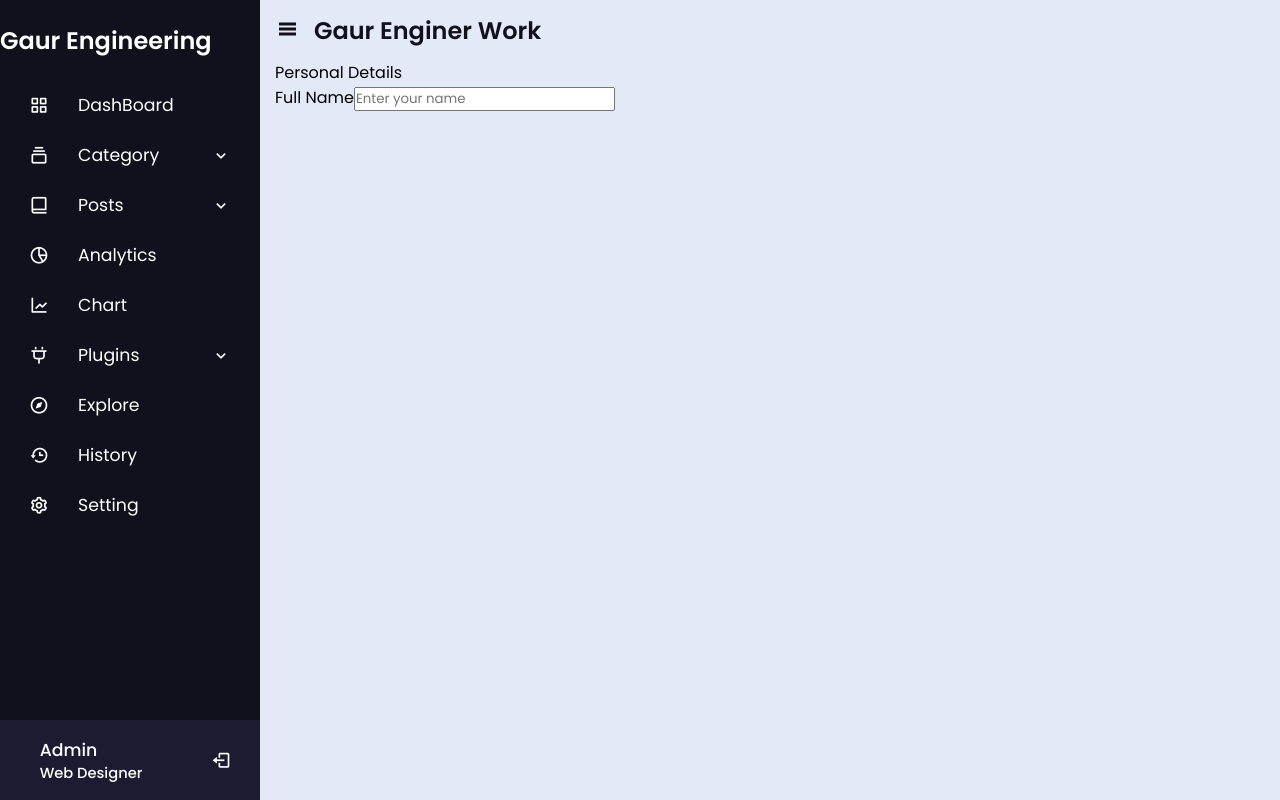
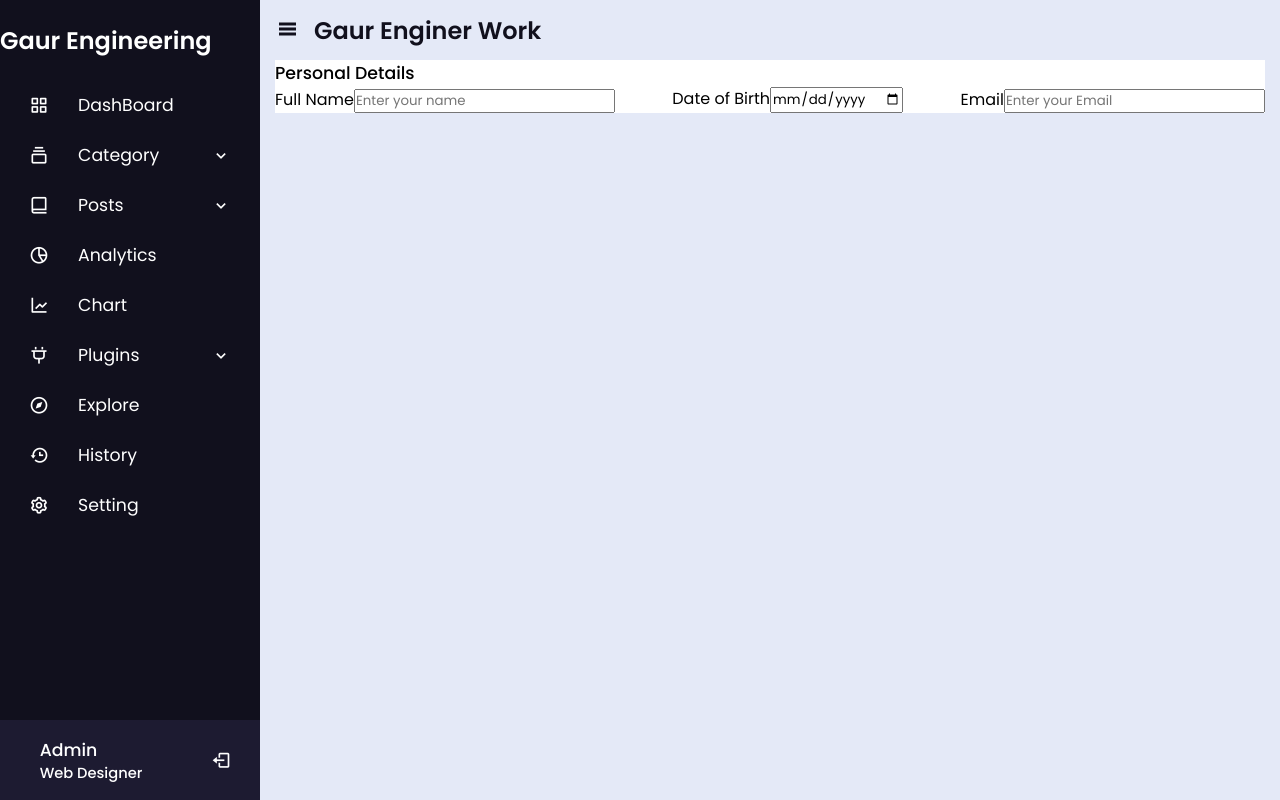
Before and after one commit to GAURAVBISHT9673/Angular_Learning, an Angular app in the folder BillManageSystem/: page / in a window 1280 px wide. Built offline with nearby package versions, Linux system fonts and the light colour scheme.

Commit message:
28-oct-2025

```diff
--- a/BillManageSystem/src/app/bill-entry-form/bill-entry-form.component.html
+++ b/BillManageSystem/src/app/bill-entry-form/bill-entry-form.component.html
@@ -1,13 +1,22 @@
 <!-- <p>bill-entry-form works!</p> -->
+<div class="container">
+    <form action="">
 
-<form action="" >
         <div class="form-first">
             <div class="details personal">
                 <span class="title">Personal Details</span>
                 <div class="fields">
                     <div class="input-field">
                         <label>Full Name</label>
-                    <input type="text" name="" id="txt" placeholder="Enter your name">
+                        <input type="text" name="" id="txtName" placeholder="Enter your name">
+                    </div>
+                    <div class="input-field">
+                        <label>Date of Birth</label>
+                        <input type="date" name="" id="txtDob" placeholder="Enter Birth Date">
+                    </div>
+                    <div class="input-field">
+                        <label>Email</label>
+                        <input type="email" name="" id="txtEmail" placeholder="Enter your Email">
                     </div>
                 </div>
             </div>
@@ -16,3 +25,4 @@
 
 
     </form>
+</div>
--- a/BillManageSystem/src/app/bill-entry-form/bill-entry-form.component.scss
+++ b/BillManageSystem/src/app/bill-entry-form/bill-entry-form.component.scss
@@ -0,0 +1,16 @@
+.container{
+    position: relative;
+    margin: 0 15px;
+    background-color: white;
+}
+
+.container form .title{
+    font-size: 13pt;
+    font-weight: 500;
+}
+
+.container form .fields{
+    display: flex;
+    align-items: center;
+    justify-content: space-between;
+}
--- a/BillManageSystem/src/app/left-side-nav-bar/left-side-nav-bar.component.html
+++ b/BillManageSystem/src/app/left-side-nav-bar/left-side-nav-bar.component.html
@@ -23,7 +23,7 @@
                     <i class='bx bx-collection'></i>
                     <span class="link_name">Category</span>
                 </a>
-                <i class='bx bx-chevron-down arrow' (click)="toggleIcon($event)" ></i>
+                <i class='bx bx-chevron-down arrow' (click)="toggleIcon($event)"></i>
                 <!-- <i class='bx bx-chevron-down arrow'></i> -->
                 <!-- <i [ngClass]="'bx ' + iconName" (click)="toggleIcon($event)" ></i> -->
             </div>
@@ -40,7 +40,7 @@
                     <i class='bx bx-book-alt'></i>
                     <span class="link_name">Posts</span>
                 </a>
-                <i class='bx bx-chevron-down arrow' (click)="toggleIcon($event)" ></i>
+                <i class='bx bx-chevron-down arrow' (click)="toggleIcon($event)"></i>
                 <!-- <i [ngClass]="'bx' + iconName"  class='bx bx-chevron-down arrow' (click)="toggleIcon()" ></i> -->
                 <!-- <i [ngClass]="'bx ' + iconName" (click)="toggleIcon($event)"></i> -->
             </div>
@@ -75,7 +75,7 @@
                     <i class='bx bx-plug'></i>
                     <span class="link_name">Plugins</span>
                 </a>
-                <i class='bx bx-chevron-down arrow' (click)="toggleIcon($event)" ></i>
+                <i class='bx bx-chevron-down arrow' (click)="toggleIcon($event)"></i>
             </div>
             <ul class="sub-menu">
                 <li><a class="link_name">Plugins</a></li>
@@ -128,11 +128,10 @@
 
 <section class="home-section">
     <div class="home-content">
-        <i class='bx bx-menu' (click)="bxMenuToggle()" ></i>
+        <i class='bx bx-menu' (click)="bxMenuToggle()"></i>
         <span class="text">Gaur Enginer Work</span>
     </div>
-    <div class="container">
-        <!-- <router-outlet /> -->
-         <app-bill-entry-form />
-    </div>
+
+    <!-- <router-outlet /> -->
+    <app-bill-entry-form />
 </section>
```
Lines whose indentation alone changed are shown as unchanged.
